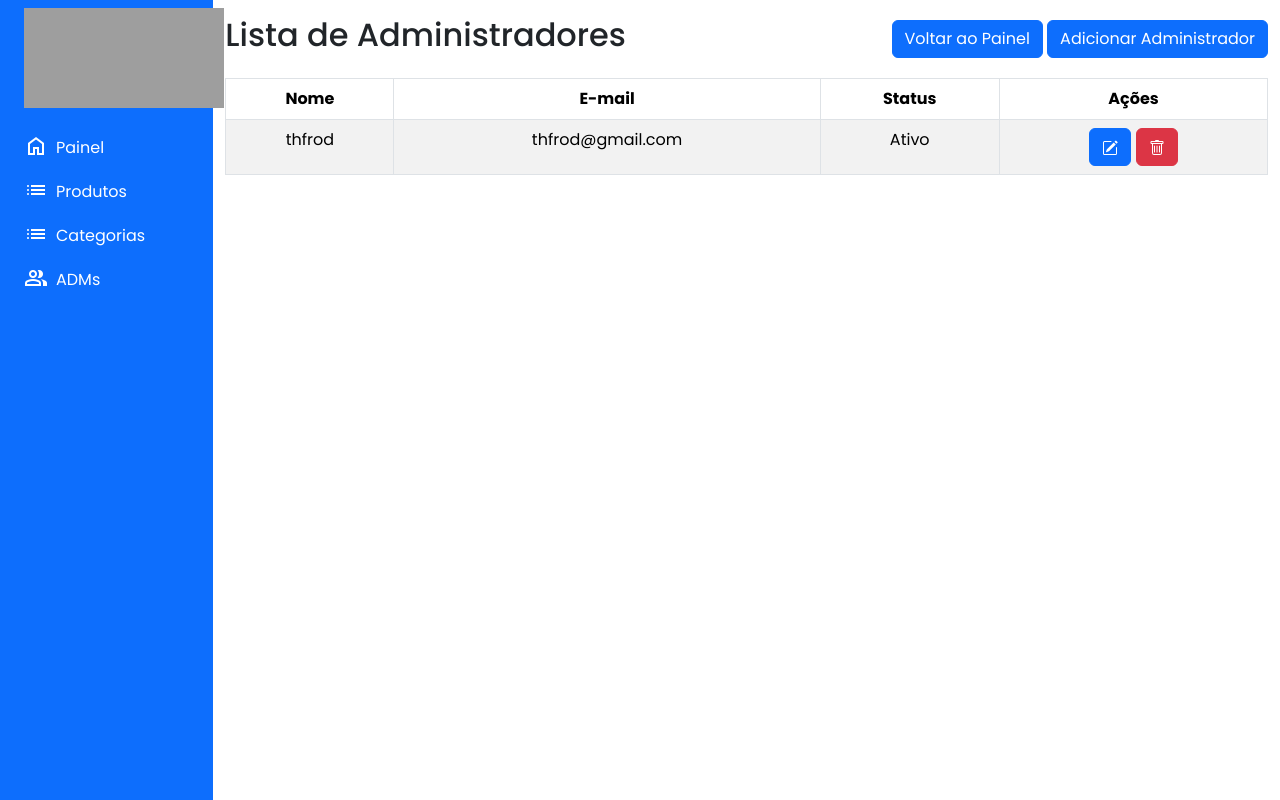
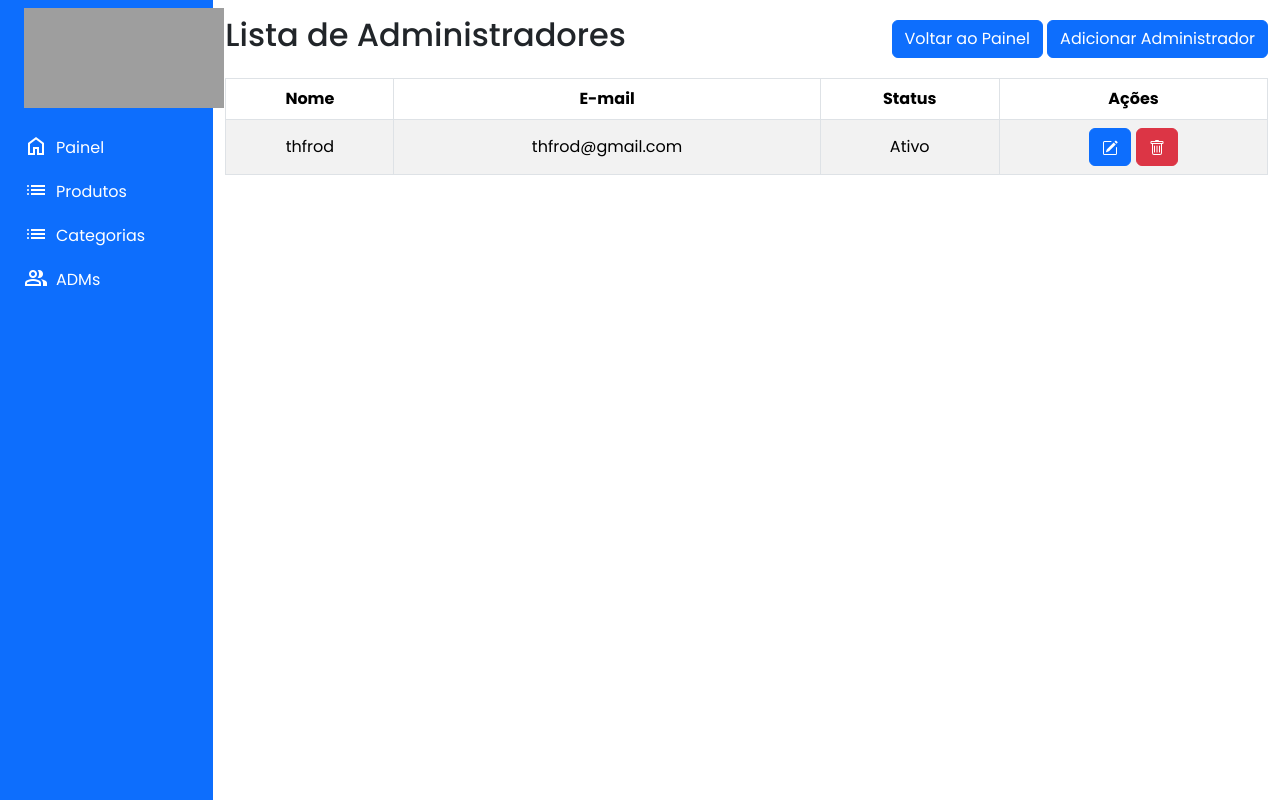
Before and after one commit to thfrod/ticket-manager, a PHP site: page /administrador/listar_adms.php in a window 1280 px wide. Run offline with PHP 8.4, Linux system fonts and the light colour scheme; a user stored in the database is signed in; data comes from the database, SQL or seed files in the repository; grey boxes are pictures that could not be loaded.

Commit message:
feat: alinhamento vertical das células na tabela Listagem de Produtos

```diff
--- a/assets/css/style.css
+++ b/assets/css/style.css
@@ -40,6 +40,9 @@ body.listar-produtos-content table th.desc,
 body.listar-produtos-content table td.desc {
   max-width: 200px;
 }
+body.listar-produtos-content table th, body.listar-produtos-content table td {
+  vertical-align: middle;
+}
 
 .cadastrar-produto-content .btn-add-img {
   margin-left: 5px;
--- a/assets/scss/listar-produtos.scss
+++ b/assets/scss/listar-produtos.scss
@@ -4,5 +4,8 @@ body.listar-produtos-content {
     td.desc {
       max-width: 200px;
     }
+    th, td{
+      vertical-align: middle;
+    }
   }
 }
```
Also changed, not shown: 1 other file.
